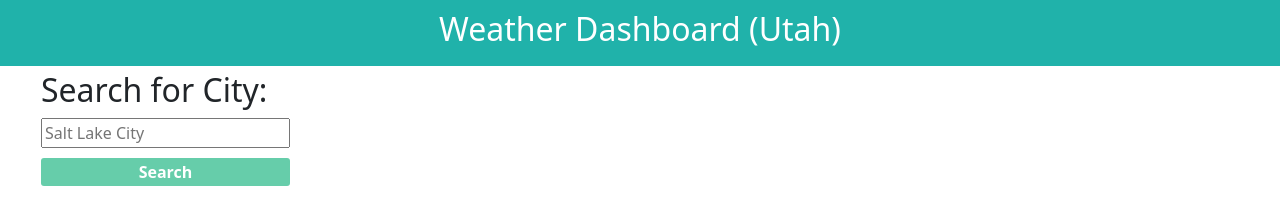
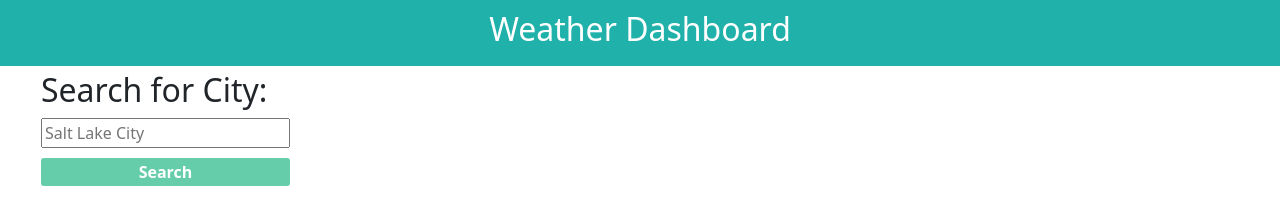
Before and after one commit to ParkerC1999/weatherDashboard, a plain HTML site: page index.html in a window 1280 px wide. Drawn offline with nearby package versions, Linux system fonts and the light colour scheme.

Commit message:
edited header

```diff
--- a/index.html
+++ b/index.html
@@ -11,7 +11,7 @@
 </head>
 <body>
     <header>
-        <h2>Weather Dashboard (Utah)</h2>
+        <h2>Weather Dashboard</h2>
     </header>
 
     <div class="container dashBoard row">
```
